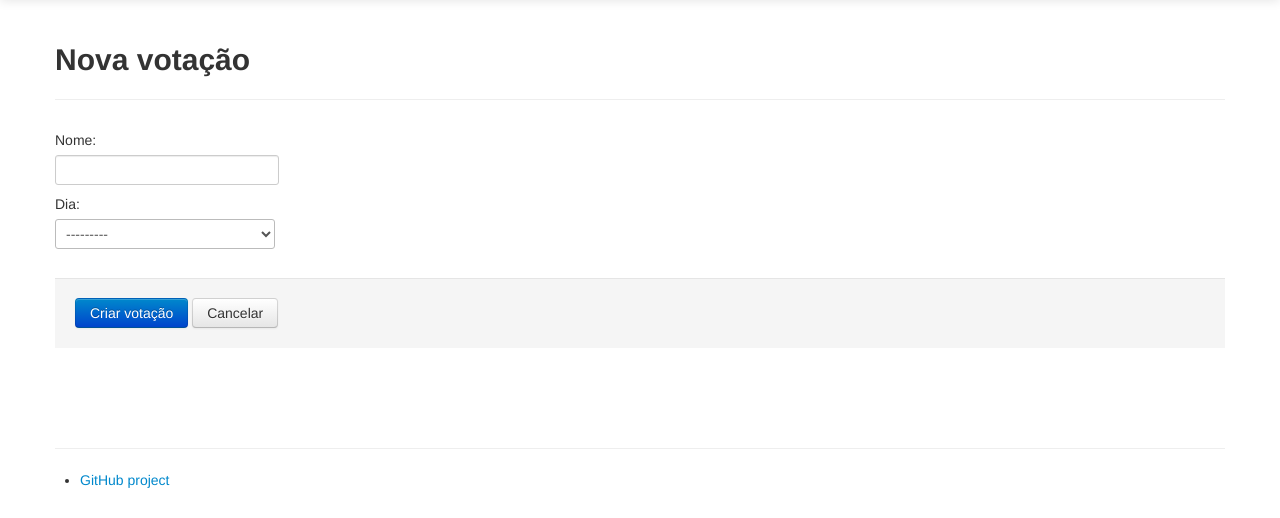
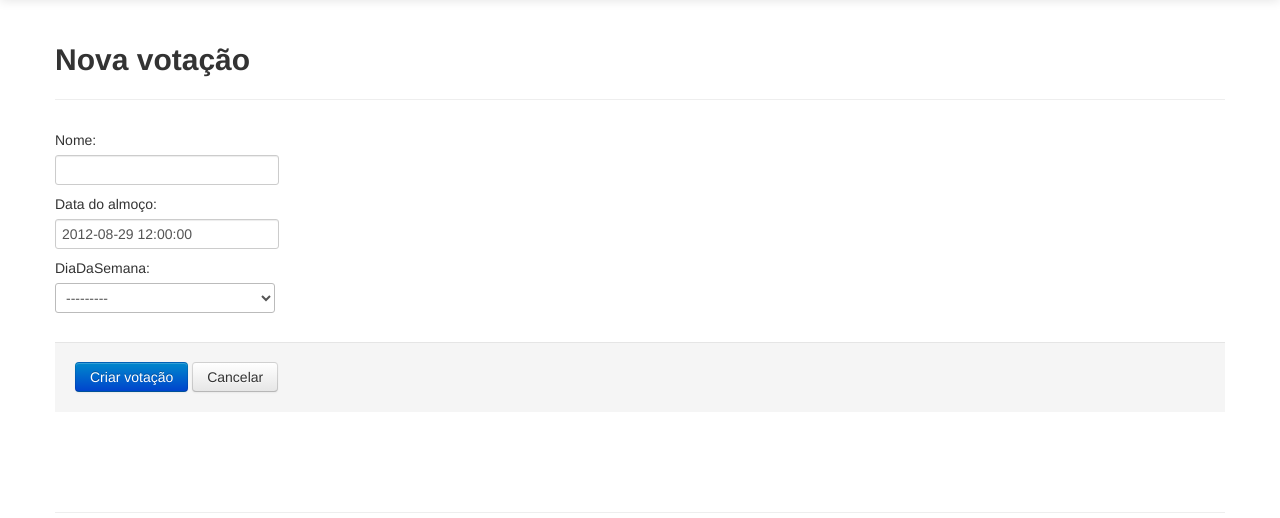
Before and after one commit to huogerac/cardapiododia, a Django app: page /votacao/nova in a window 1280 px wide. Shown: the part 40-558 px from the top of the page. Run offline with Django 3.2, Linux system fonts and the light colour scheme; parts of the project's set-up code (start-up, migrations or seed data) failed here and were passed over; some libraries are stand-ins or nearby versions.

Commit message:
adicionado os campos hora do almoço e votação encerrada na tabela Votação

```diff
--- a/django/votacao/models.py
+++ b/django/votacao/models.py
@@ -1,6 +1,8 @@
+# coding=utf-8
+
 from django.db import models
 
-DIAS = [
+DIAS_DA_SEMANA = [
     ('segunda', 'Segunda-Feira'),
     ('terca', 'Terca-Feira'),
     ('quarta', 'Quarta-Feira'),
@@ -18,7 +20,7 @@ class Restaurante(models.Model):
 
 class Cardapio(models.Model):
     restaurante = models.ForeignKey(Restaurante)
-    dia = models.CharField(max_length=32, choices=DIAS)
+    dia = models.CharField(max_length=32, choices=DIAS_DA_SEMANA)
     cardapioDia = models.FileField(upload_to='cardapio')
 
     def __unicode__(self):
@@ -27,7 +29,9 @@ class Cardapio(models.Model):
 class Votacao(models.Model):
     data = models.DateTimeField(auto_now_add=True)
     nome = models.CharField(max_length=64)
-    dia = models.CharField(max_length=32, choices=DIAS)
+    dataDoAlmoco = models.DateTimeField(u'Data do almoço')
+    diaDaSemana = models.CharField(max_length=32, choices=DIAS_DA_SEMANA)
+    encerrada = models.BooleanField(default=False)
 
     def __unicode__(self):
         return self.nome
--- a/django/votacao/templates/votacao/criarvotacao.html
+++ b/django/votacao/templates/votacao/criarvotacao.html
@@ -30,4 +30,8 @@
 {% endblock corpo %}
 
 {% block javascript %}
+
+
+
+
 {% endblock javascript %}
--- a/django/votacao/views.py
+++ b/django/votacao/views.py
@@ -3,9 +3,12 @@ from django.shortcuts import render
 
 from django import forms
 from django.http import HttpResponseRedirect, HttpResponse
+from django.forms.widgets import HiddenInput
 from django.shortcuts import render, render_to_response, get_object_or_404
 
-from .models import DIAS, Votacao, Cardapio
+from datetime import date, datetime, time
+
+from .models import Votacao, Cardapio
 
 def votacao(request):
     template_name = 'votacao/home.html'
@@ -26,12 +29,18 @@ def criar_votacao(request):
             votacao = form.save()
             return HttpResponseRedirect('/votacao/' + str(votacao.id))
     else:
-        form = VotacaoForm()
+
+        hoje = date.today()
+        meiodia = datetime.combine(hoje, time(12, 00))
+        nova_votacao = Votacao(dataDoAlmoco=meiodia)
+
+        form = VotacaoForm(instance=nova_votacao)
+        form.fields['encerrada'].widget = HiddenInput()
 
     payload = {'form':form }
     return render(request, 'votacao/criarvotacao.html', payload)
 
 def opcoes_votacao(request, id_votacao):
     votacao = get_object_or_404(Votacao, pk=id_votacao)
-    cardapios = Cardapio.objects.filter(dia=votacao.dia)
+    cardapios = Cardapio.objects.filter(dia=votacao.diaDaSemana)
     return render(request, 'votacao/opcoesvotacao.html', {'votacao': votacao, 'cardapio_list': cardapios})
```
